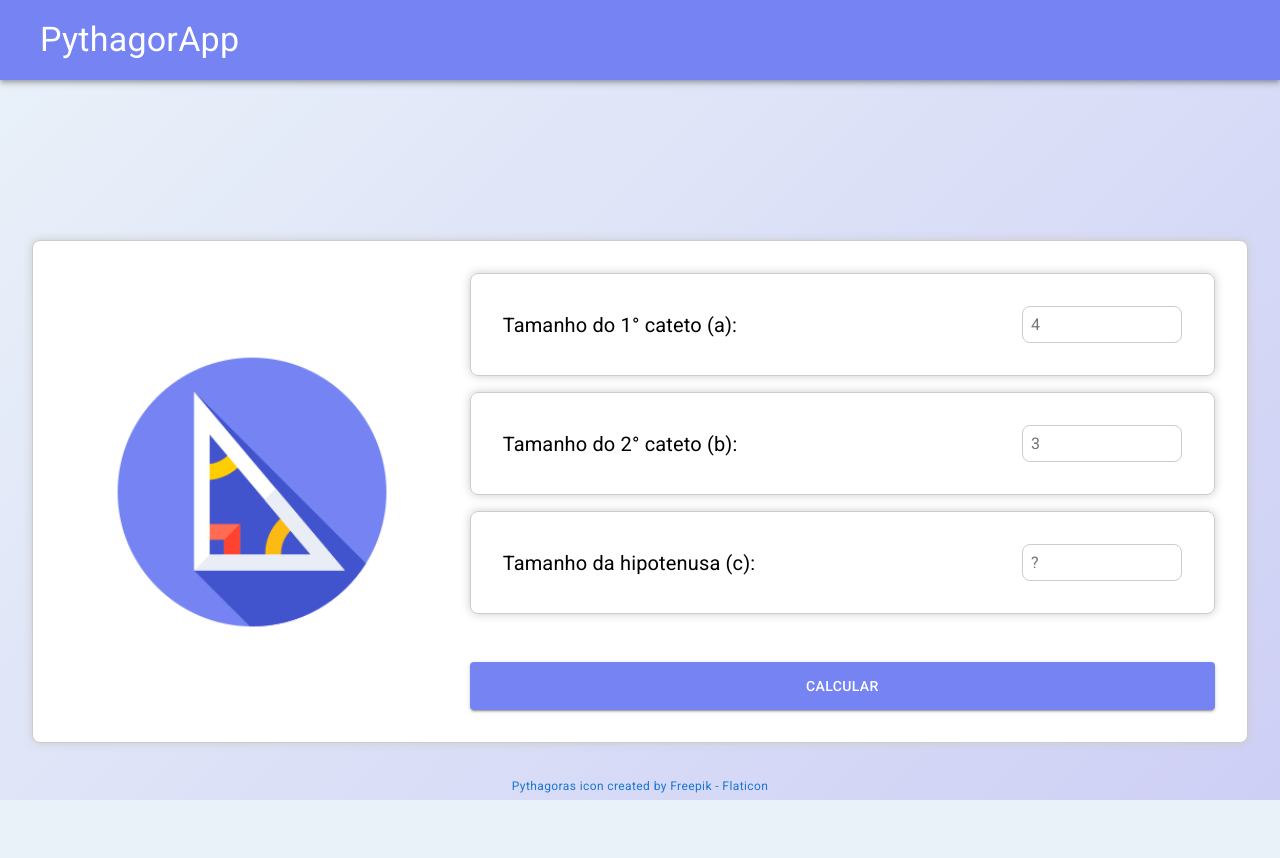
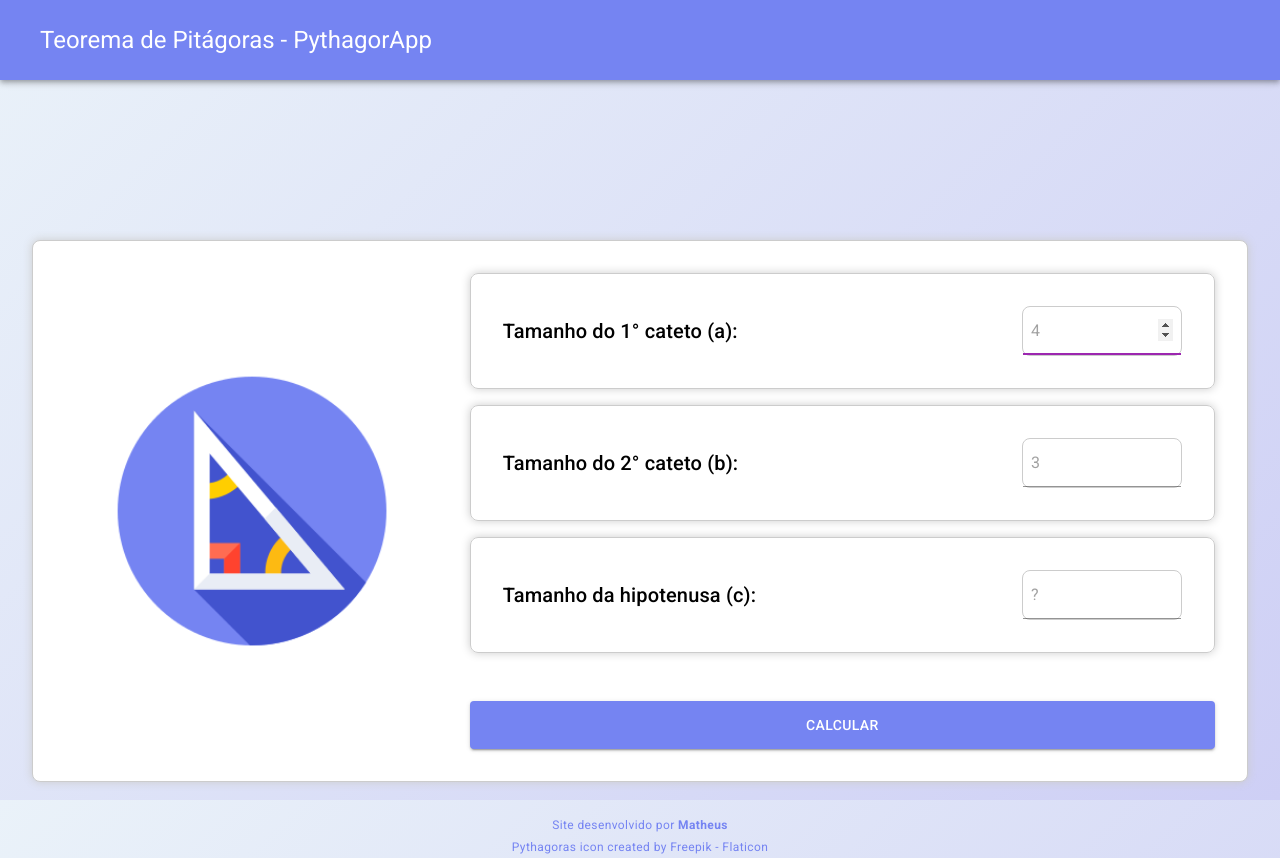
Before and after one commit to Math-rm1/pythagor-app, a React (Vite) app in the folder frontend/: page / in a window 1280 px wide. Before the commit the page ends 800 px from the top, so only its background shows below. Built offline with nearby package versions, Linux system fonts and the light colour scheme.

Commit message:
feat(frontend): refactor general styles

```diff
--- a/frontend/src/components/Attribution.tsx
+++ b/frontend/src/components/Attribution.tsx
@@ -1,19 +1,38 @@
 import { Box, Link, Typography } from '@mui/material'
-import { makeStyles } from '@mui/styles'
-import { attributionStyles } from '../styles/attributionStyles'
-
-const useStyles = makeStyles(attributionStyles)
 
 export function Attribution() {
-  const classes = useStyles()
-
   return (
-    <Box className={classes.linkBox} component="footer">
+    <Box
+      sx={{
+        display: 'flex',
+        alignItems: 'center',
+        justifyContent: 'center',
+        flexDirection: 'column',
+        '& a': {
+          textDecoration: 'none',
+          textAlign: 'center',
+          '&:hover': {
+            textDecoration: 'underline',
+          },
+        },
+      }}
+      component="footer"
+    >
+      <Link
+        href="https://www.linkedin.com/in/matheus-r-mariano"
+        title="Linkedin Autor"
+        target="_blank"
+      >
+        <Typography variant="caption" sx={{ color: '#7584f2' }}>
+          Site desenvolvido por <strong>Matheus</strong>
+        </Typography>
+      </Link>
       <Link
         href="https://www.flaticon.com/free-icons/pythagoras"
         title="pythagoras icons"
+        target="_blank"
       >
-        <Typography variant="caption">
+        <Typography variant="caption" sx={{ color: '#7584f2' }}>
           Pythagoras icon created by Freepik - Flaticon
         </Typography>
       </Link>
--- a/frontend/src/components/CalculatorBox.tsx
+++ b/frontend/src/components/CalculatorBox.tsx
@@ -1,8 +1,8 @@
 import { Box } from '@mui/material'
+import { makeStyles } from '@mui/styles'
 
 import CalculatorForm from './CalculatorForm'
 import { calculatorBoxStyles } from '../styles/calculatorBoxStyles'
-import { makeStyles } from '@mui/styles'
 import ImageBox from './ImageBox'
 
 const useStyles = makeStyles(calculatorBoxStyles)
--- a/frontend/src/components/CalculatorForm.tsx
+++ b/frontend/src/components/CalculatorForm.tsx
@@ -1,8 +1,8 @@
-import { Box, Button, Modal, Typography } from '@mui/material'
+import { Box, Button, Input, Modal, Typography } from '@mui/material'
 import { makeStyles } from '@mui/styles'
 import { calculatorFormStyles } from '../styles/calculatorFormStyles'
 import { useForm } from 'react-hook-form'
-import axios from 'axios'
+// import axios from 'axios'
 import { useState } from 'react'
 
 const useStyles = makeStyles(calculatorFormStyles)
@@ -24,23 +24,25 @@ export default function CalculatorForm() {
 
   const handleFormSubmit = (data: FormData) => {
     const objArr = Object.entries(data).map(([key, value]) => {
-      if (Number.isNaN(value)) return null
-      else {
-        return {
-          key,
-          value,
-        }
-      }
+      if (Number.isNaN(value)) return { [key]: null }
+      else return { [key]: value }
     })
 
-    const validObjArr = objArr.filter((obj) => obj !== null)
+    const objArrWithoutNulls = objArr.filter(
+      (obj) => obj[Object.keys(obj)[0]] !== null,
+    )
 
-    if (validObjArr.length === 2) {
+    if (objArrWithoutNulls.length === 2) {
+      const formattedGroupedObj = Object.assign(
+        Object.assign(objArr[0], objArr[1]),
+        objArr[2],
+      )
       // axios({
       //   method: 'post',
       //   url: '/api/calculate',
-      //   data: objArr,
+      //   data: JSON.stringify(formattedObjArr),
       // }).then((res) => console.log(res))
+      console.log(formattedGroupedObj)
     } else {
       alert('Please fill 2 fields')
     }
@@ -56,13 +58,17 @@ export default function CalculatorForm() {
     >
       <label className={classes.formLabel} htmlFor="side-a">
         <Typography
-          sx={{ typography: { sm: 'h6', xs: 'body1' } }}
-          className={classes.formLabelTypography}
+          sx={{
+            typography: { xs: 'body1', sm: 'h6' },
+            flex: 2,
+          }}
           variant="h6"
         >
           Tamanho do 1° cateto (a):
         </Typography>
-        <input
+        <Input
+          autoFocus
+          color="secondary"
           className={classes.formLabelInput}
           type="number"
           id="sideA"
@@ -75,14 +81,17 @@ export default function CalculatorForm() {
 
       <label className={classes.formLabel} htmlFor="side-b">
         <Typography
-          sx={{ typography: { sm: 'h6', xs: 'body1' } }}
-          className={classes.formLabelTypography}
+          sx={{
+            typography: { xs: 'body1', sm: 'h6' },
+            flex: 2,
+          }}
           variant="h6"
         >
           Tamanho do 2° cateto (b):
         </Typography>
-        <input
+        <Input
           className={classes.formLabelInput}
+          color="secondary"
           type="number"
           id="sideB"
           placeholder="3"
@@ -93,14 +102,12 @@ export default function CalculatorForm() {
       </label>
 
       <label className={classes.formLabel} htmlFor="hyphotenuse">
-        <Typography
-          sx={{ typography: { sm: 'h6', xs: 'body1' } }}
-          className={classes.formLabelTypography}
-        >
+        <Typography sx={{ typography: { xs: 'body1', sm: 'h6' }, flex: 2 }}>
           Tamanho da hipotenusa (c):
         </Typography>
-        <input
+        <Input
           className={classes.formLabelInput}
+          color="secondary"
           type="number"
           id="sideC"
           placeholder="?"
@@ -110,20 +117,26 @@ export default function CalculatorForm() {
         />
       </label>
 
-      <Button type="submit" className={classes.formButton} variant="contained">
+      <Button
+        sx={{
+          width: '100%',
+          height: '3rem',
+          backgroundColor: '#7584f2 ',
+          marginTop: '3rem',
+          '&:hover': {
+            backgroundColor: '#4253ce',
+          },
+        }}
+        type="submit"
+        variant="contained"
+      >
         Calcular
       </Button>
       <Modal
         open={isModalOpen}
         onClose={() => setIsModalOpen((state) => !state)}
       >
-        <Box>
-          <Typography variant="h6" component="h2">
-            {/* {isLoading
-              ? 'Calculando...'
-              : `a: ${result?.sideA} b: ${result?.sideB} c: ${result?.sideC}`} */}
-          </Typography>
-        </Box>
+        <Box></Box>
       </Modal>
     </Box>
   )
--- a/frontend/src/components/Header.tsx
+++ b/frontend/src/components/Header.tsx
@@ -1,21 +1,17 @@
 import { AppBar, Toolbar, Typography } from '@mui/material'
-import { makeStyles } from '@mui/styles'
-
-const useStyles = makeStyles({
-  header: {
-    padding: '0.5rem 1rem',
-    backgroundColor: '#7584f2 !important',
-  },
-})
 
 export function Header() {
-  const classes = useStyles()
-
   return (
-    <AppBar component="header" position="static" className={classes.header}>
+    <AppBar
+      component="header"
+      position="static"
+      sx={{ backgroundColor: '#7584f2', padding: '0.5rem 1rem' }}
+    >
       <Toolbar>
-        <Typography sx={{ typography: { sm: 'h4', xs: 'h6' } }}>
-          PythagorApp
+        <Typography
+          sx={{ typography: { sm: 'h5', xs: 'h6' }, cursor: 'pointer' }}
+        >
+          Teorema de Pitágoras - PythagorApp
         </Typography>
       </Toolbar>
     </AppBar>
--- a/frontend/src/components/ImageBox.tsx
+++ b/frontend/src/components/ImageBox.tsx
@@ -24,7 +24,6 @@ export default function ImageBox() {
         }}
         drag
         dragConstraints={constraintRef}
-        dragMomentum={false}
         src={logo}
         alt="Triângulo Retângulo"
         title="Triângulo Retângulo"
--- a/frontend/src/styles/attributionStyles.ts
+++ /dev/null
@@ -1,14 +0,0 @@
-export const attributionStyles = {
-  linkBox: {
-    display: 'flex',
-    alignItems: 'center',
-    justifyContent: 'center',
-    '& a': {
-      textDecoration: 'none',
-      textAlign: 'center',
-      '&:hover': {
-        textDecoration: 'underline',
-      },
-    },
-  },
-}
--- a/frontend/src/styles/calculatorFormStyles.ts
+++ b/frontend/src/styles/calculatorFormStyles.ts
@@ -27,28 +27,10 @@ export const calculatorFormStyles = {
       flexDirection: 'column',
     },
   },
-  formLabelTypography: {
-    flex: 2,
-    fontWeight: 'normal !important',
-  },
   formLabelInput: {
     width: '10rem',
     border: '1px solid #ccc',
     borderRadius: '8px',
     padding: '0.5rem',
-    fontSize: '1rem',
-    '&:focus': {
-      outline: 'none',
-      boxShadow: '1px 1px 1px #7584f2',
-    },
-  },
-  formButton: {
-    width: '100%',
-    height: '3rem',
-    backgroundColor: '#7584f2 !important',
-    marginTop: '3rem !important',
-    '&:hover': {
-      backgroundColor: '#4253ce !important',
-    },
   },
 }
```
